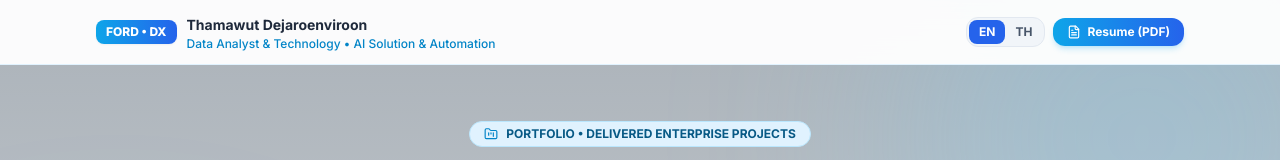
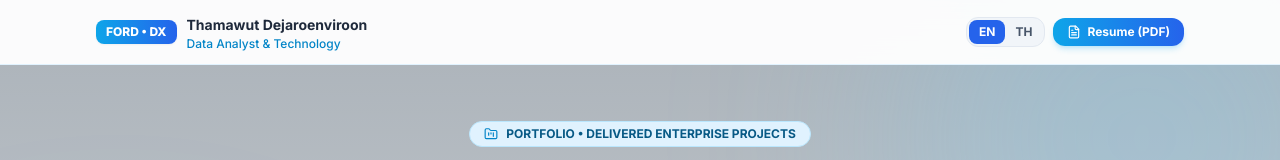
Before and after one commit to Fordhandsome/Achievement, a React (Vite) app in the folder website/: page / in a window 1280 px wide. Shown: the top 160 px of the page. Built offline with nearby package versions, Linux system fonts and the light colour scheme.

Commit message:
chore: standardize position title to Data Analyst & Technology

```diff
--- a/website/src/App.tsx
+++ b/website/src/App.tsx
@@ -39,7 +39,7 @@ export default function App() {
                 Thamawut Dejaroenviroon
               </span>
               <span className="text-xs text-sky-600 font-medium block">
-                Data Analyst & Technology • AI Solution & Automation
+                Data Analyst & Technology
               </span>
             </div>
           </div>
@@ -94,7 +94,7 @@ export default function App() {
       {/* Footer */}
       <footer className="relative z-10 border-t border-sky-100 bg-white/90 py-6 mt-10">
         <div className="max-w-6xl mx-auto px-4 sm:px-6 lg:px-8 flex flex-col sm:flex-row items-center justify-between gap-3 text-xs text-slate-500">
-          <p>© 2026 Thamawut Dejaroenviroon (Ford) • AI Solution & Process Automation Engineer</p>
+          <p>© 2026 Thamawut Dejaroenviroon (Ford) • Data Analyst & Technology</p>
           <div className="flex items-center gap-3">
             <a
               href="Resume-Thamawut-Dejaroenviroon.pdf"
```
Also changed, not shown: 5 other files (tests, documents, lock files or other folders).
